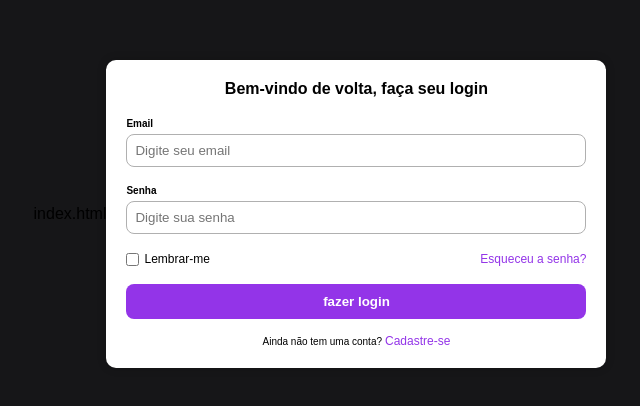
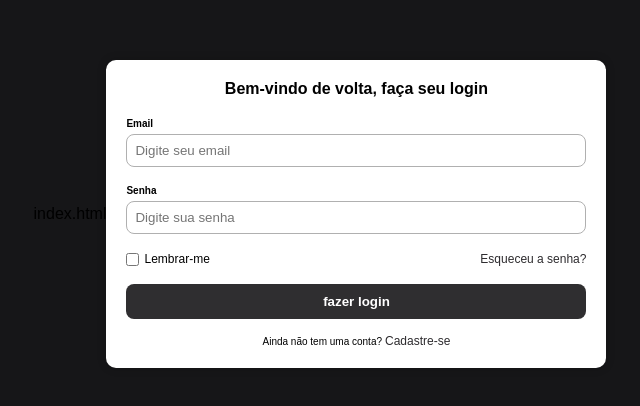
Before and after one commit to Hestermartins/login3, a plain HTML site: page index.html in a window 1280 px wide. Shown: the part 186-592 px from the top of the page, without its empty margins (320-960 px from the left). Drawn offline with Linux system fonts and the light colour scheme.

Commit message:
mudança de cor botões

```diff
--- a/style.css
+++ b/style.css
@@ -29,7 +29,7 @@ h1 {
 }
 
 a {
-  color: #9334e8;
+  color: #2d2b2e;
   text-decoration: none;
   font-size: 12px;
 }
@@ -53,7 +53,7 @@ a {
 }
 
 button {
-  background-color: #9334e8;
+  background-color: #2f2e30;
   color: white;
   border: none;
   width: 100%;
```
